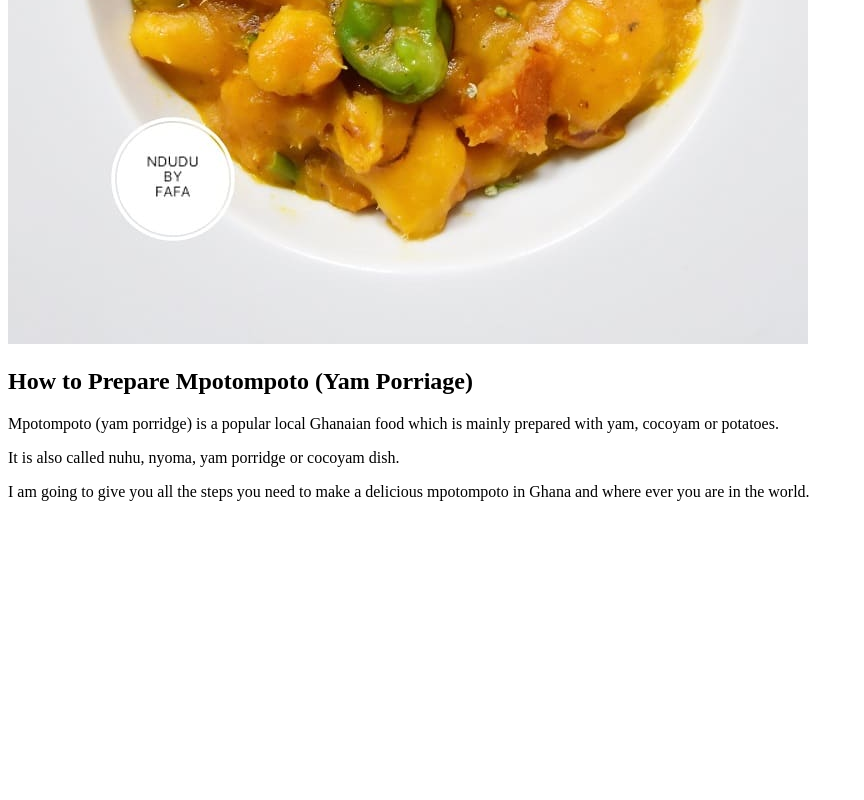
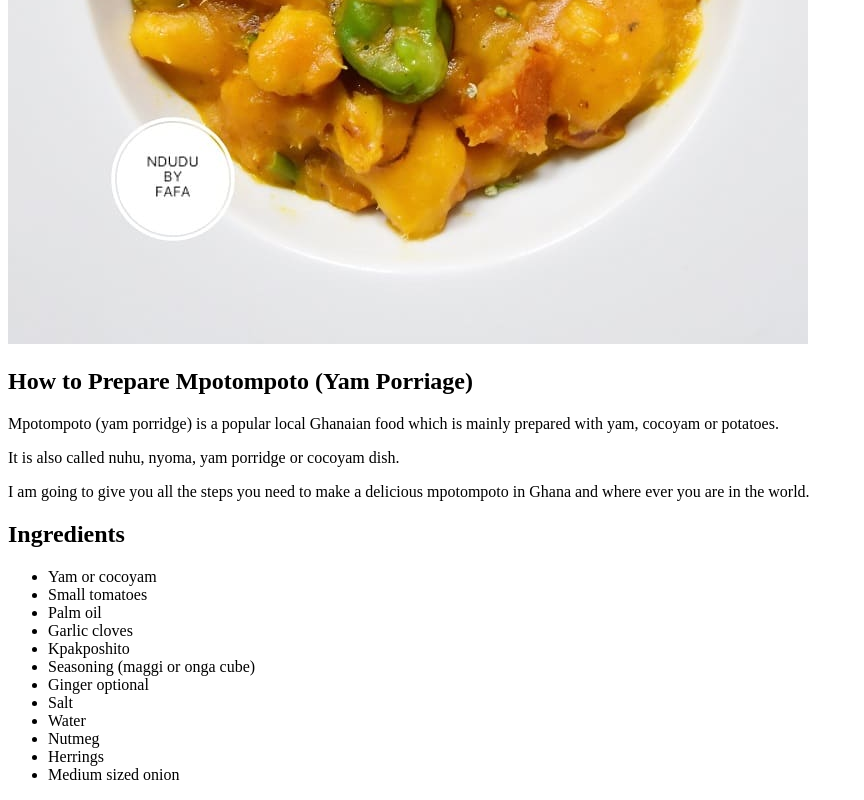
Before and after one commit to dselasea/odin-recipe, a plain HTML site: page mpotompoto.html in a window 1280 px wide. Shown: the part 536-1336 px from the top of the page, without its empty margins (0-864 px from the left). Before the commit the page ends 1053 px from the top, so only its background shows below. Drawn offline with Linux system fonts and the light colour scheme.

Commit message:
added and unordered list of recipes

```diff
--- a/mpotompoto.html
+++ b/mpotompoto.html
@@ -15,5 +15,21 @@
     <p>It is also called nuhu, nyoma, yam porridge or cocoyam dish.</p>
 
     <p>I am going to give you all the steps you need to make a delicious mpotompoto in Ghana and where ever you are in the world.</p>
+
+    <h2>Ingredients</h2>
+    <ul>
+        <li>Yam or cocoyam</li>
+        <li>Small tomatoes</li>
+        <li>Palm oil</li>
+        <li>Garlic cloves</li>
+        <li>Kpakposhito</li>
+        <li>Seasoning (maggi or onga cube)</li>
+        <li>Ginger optional</li>
+        <li>Salt</li>
+        <li>Water</li>
+        <li>Nutmeg</li>
+        <li>Herrings</li>
+        <li>Medium sized onion</li>
+    </ul>
 </body>
 </html>
```
